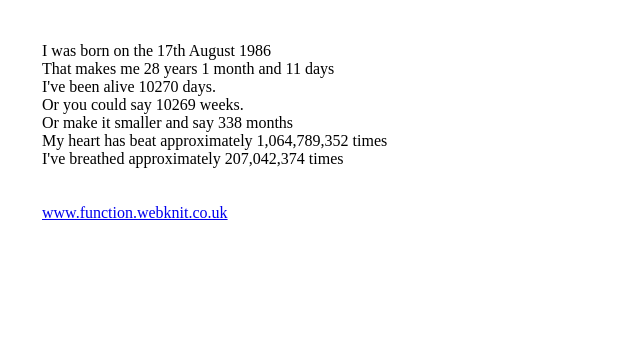
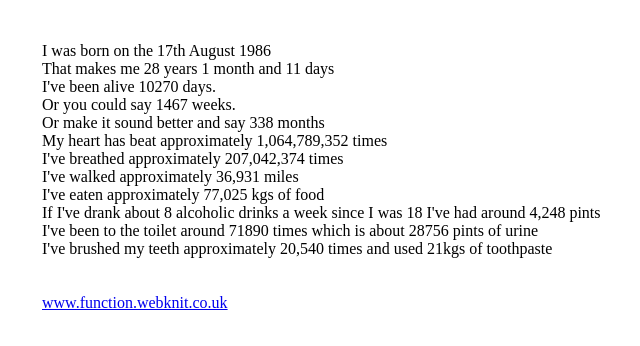
Before and after one commit to webknit/lifeinnumbers, a plain HTML site: page index.html in a window 1280 px wide. Shown: the part 72-418 px from the top of the page, without its empty margins (248-888 px from the left). Drawn offline with nearby package versions, Linux system fonts and the light colour scheme.

Commit message:
more calculations

```diff
--- a/index.html
+++ b/index.html
@@ -18,9 +18,14 @@
 		<p>That makes me <span class="num-age"></span></p>
 		<p>I've been alive <span class="num-days-alive"></span> days.</p>
 		<p>Or you could say <span class="num-weeks-alive"></span> weeks.</p>
-		<p>Or make it smaller and say <span class="num-months-alive"></span> months</p>
+		<p>Or make it sound better and say <span class="num-months-alive"></span> months</p>
 		<p>My heart has beat approximately <span class="num-heartbeats"></span> times</p>
 		<p>I've breathed approximately <span class="num-breaths"></span> times</p>
+		<p>I've walked approximately <span class="num-step"></span> miles</p>
+		<p>I've eaten approximately <span class="num-food"></span> kgs of food</p>
+		<p>If I've drank about 8 alcoholic drinks a week since I was 18 I've had around <span class="num-pints"></span> pints</p>
+		<p>I've been to the toilet around <span class="num-toilet"></span> times which is about <span class="num-toiletpint"></span> pints of urine</p>
+		<p>I've brushed my teeth approximately <span class="num-brusheteeth"></span> times and used <span class="num-gramtoothpaste"></span>kgs of toothpaste</p>
 
 		<br><br>
         <a href="http://function.webknit.co.uk/">www.function.webknit.co.uk</a>
--- a/script.js
+++ b/script.js
@@ -30,7 +30,12 @@ Base.LifeNumbers = function() {
 		calNumberWeeks()
 		calNumberMonths();
 		calNumberHeartBeats();
-		calNumberBreaths()
+		calNumberBreaths();
+		calBushTeeth();
+		calNumberPints();
+		calNumberToilet();
+		calNumberFood();
+		calNumberWalk();
 
 	}
 
@@ -163,13 +168,13 @@ Base.LifeNumbers = function() {
 
 	function calNumberWeeks() {
 
-		function daydiff(first, second) {
+		var oneDay = 24*60*60*1000;
+		var firstDate = today;
+		var secondDate = birthDate;
 
-		    return (second-first)/(1000*60*60*24);
+		weeksAlive = Math.round((firstDate.getTime() - secondDate.getTime())/(oneDay));
 
-		}
-
-		weeksAlive = Math.floor(daydiff(birthDate, today));
+		weeksAlive = Math.floor(weeksAlive / 7);
 
 		$('.num-weeks-alive').html(weeksAlive);
 
@@ -178,18 +183,82 @@ Base.LifeNumbers = function() {
 	function calNumberHeartBeats() {
 
 		var beats = minsAlive * 72;
-		var addCommas = beats.toLocaleString('en')
+		var beats = addCommas(beats);
 
-		$('.num-heartbeats').html(addCommas);
+		$('.num-heartbeats').html(beats);
 
 	}
 
 	function calNumberBreaths() {
 
 		var breaths = minsAlive * 14;
-		var addCommas = breaths.toLocaleString('en')
+		var breaths = addCommas(breaths);
 
-		$('.num-breaths').html(addCommas);
+		$('.num-breaths').html(breaths);
+
+	}
+
+	function calBushTeeth() {
+
+		var brushes = daysAlive * 2;
+		var brushesWithCommas = addCommas(brushes);
+
+		$('.num-brusheteeth').html(brushesWithCommas);
+
+		//1 g avergae brush size
+		var kgtoothpaste = brushes / 1000;
+		var kgtoothpaste = Math.round(kgtoothpaste);
+
+		$('.num-gramtoothpaste').html(kgtoothpaste)
+	}
+
+	function calNumberFood() {
+
+		// a person to eat per day is 10 to 20 percent of his body weight == 7.5kg
+		var gramsfood = daysAlive * 7.5;
+		var gramsfood = addCommas(gramsfood);
+
+		$('.num-food').html(gramsfood);
+
+	}
+
+	function calNumberPints() {
+
+		// 18 x 52 == 936
+		var legalAge = weeksAlive - 936;
+		var pints = legalAge * 8;
+		var pints = addCommas(pints);
+
+		$('.num-pints').html(pints);
+
+	}
+
+	function calNumberToilet() {
+
+		var toiletVisit = daysAlive * 7;
+		var toiletPint = toiletVisit * 0.4;
+
+		$('.num-toilet').html(toiletVisit);
+		$('.num-toiletpint').html(toiletPint);
+
+	}
+
+	function calNumberWalk() {
+
+		// That means it takes just over 2,000 steps to walk one mile, and 10,000 steps is close to 5 miles.
+		// 7192 average male steps
+		var numSteps = daysAlive * 7192;
+		var mileSteps = numSteps / 2000;
+		var mileSteps = Math.round(mileSteps);
+		var mileSteps = addCommas(mileSteps);
+
+		$('.num-step').html(mileSteps);
+
+	}
+
+	function addCommas(num) {
+
+		return num.toLocaleString('en')
 
 	}
 
```
